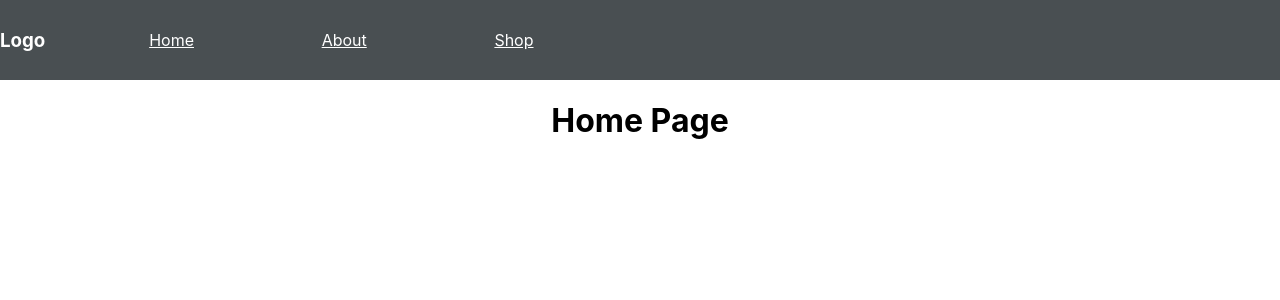
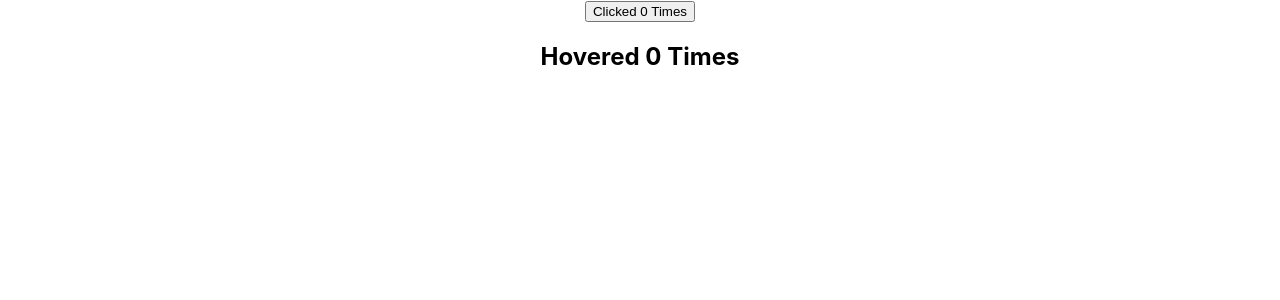
Before and after one commit to Richard-Burd/react-redux-sandbox, a React (Create React App) app in the folder react-codealong/: page / in a window 1280 px wide. Shown: the top 300 px of the page. Built offline with nearby package versions, Linux system fonts and the light colour scheme.

Commit message:
Lesson 37 Completed

```diff
--- a/react-codealong/src/App.js
+++ b/react-codealong/src/App.js
@@ -1,32 +1,34 @@
-import React from 'react';
-import './components_for_react_router_deved_tutorial/router.css';
-import Nav from './components_for_react_router_deved_tutorial/Nav';
-import About from './components_for_react_router_deved_tutorial/About';
-import Shop from './components_for_react_router_deved_tutorial/Shop';
-import ItemDetail from './components_for_react_router_deved_tutorial/ItemDetail';
-import { BrowserRouter as Router, Switch, Route } from 'react-router-dom';
+// Lesson 37 (https://www.youtube.com/watch?v=EZil2OTyB4w&list=PLC3y8-rFHvwgg3vaYJgHGnModB54rxOk3&index=37)
+// This concearns Render Props which refers to a technique for sharing code between
+// React components using a prop whose value is a function.
 
-function App() {
-  return (
-    <Router>
+import React, { Component } from 'react';
+import './App.css';
+import ClickCounterTwo from './components/ClickCounterTwo'
+import HoverCounterTwo from './components/HoverCounterTwo'
+import User from './components/User'
+import CounterTwo from './components/CounterTwo'
+
+class App extends Component {
+  render() {
+    return (
       <div className="App">
-        <Nav />
-        <Switch>
-          {/* NOTE: there are two places to put "exact" and you only need one of them */}
-          <Route /*exact*/ path="/" exact component={Home} />
-          <Route path="/about" component={About} />
-          <Route path="/shop" exact component={Shop} />
-          <Route path="/shop/:id" component={ItemDetail}/>
-        </Switch>
+        <CounterTwo>
+          {(count, incrementCount) => (
+            <ClickCounterTwo count={count} incrementCount={incrementCount} />
+          )}
+        </CounterTwo>
+        <CounterTwo>
+          {(count, incrementCount) => (
+            <HoverCounterTwo count={count} incrementCount={incrementCount} />
+          )}
+        </CounterTwo>
+        {/* <ClickCounterTwo /> */}
+        {/* <HoverCounterTwo /> */}
+        {/* <User render={(isLoggedIn) => isLoggedIn ? "Vishwas" : "Guest"}/> */}
       </div>
-    </Router>
-  );
+    );
+  }
 }
 
-const Home = () => (
-  <div>
-    <h1>Home Page</h1>
-  </div>
-)
-
 export default App;
--- /dev/null
+++ b/react-codealong/src/components/ClickCounterTwo.js
@@ -0,0 +1,17 @@
+// Lesson 36 (https://www.youtube.com/watch?v=NdapMDgNhtE&list=PLC3y8-rFHvwgg3vaYJgHGnModB54rxOk3&index=36)
+// Lesson 37 (https://www.youtube.com/watch?v=EZil2OTyB4w&list=PLC3y8-rFHvwgg3vaYJgHGnModB54rxOk3&index=37)
+// This concearns Render Props which refers to a technique for sharing code between
+// React components using a prop whose value is a function.
+import React, { Component } from 'react'
+
+class ClickCounterTwo extends Component {
+
+  render() {
+    const { count, incrementCount } = this.props
+    return (
+      <button onClick={incrementCount}>Clicked {count} Times</button>
+    )
+  }
+}
+
+export default ClickCounterTwo
--- /dev/null
+++ b/react-codealong/src/components/CounterTwo.js
@@ -0,0 +1,32 @@
+// Lesson 37 (https://www.youtube.com/watch?v=EZil2OTyB4w&list=PLC3y8-rFHvwgg3vaYJgHGnModB54rxOk3&index=37)
+// This concearns Render Props which refers to a technique for sharing code between
+// React components using a prop whose value is a function.
+import React, { Component } from 'react'
+
+class CounterTwo extends Component {
+  constructor(props) {
+    super(props)
+
+    this.state = {
+      count: 0
+    }
+  }
+
+  incrementCount = () => {
+    // prevState is not a keyword and can be any value such as previousState
+    // the first parameter in setState is the actual "previous" state.
+    this.setState(previousState => {
+      return {count : previousState.count + 1}
+    })
+  }
+
+  render() {
+    return (
+      <div>
+        {this.props.children(this.state.count, this.incrementCount)}
+      </div>
+    )
+  }
+}
+
+export default CounterTwo
--- /dev/null
+++ b/react-codealong/src/components/HoverCounterTwo.js
@@ -0,0 +1,18 @@
+// Lesson 36 (https://www.youtube.com/watch?v=NdapMDgNhtE&list=PLC3y8-rFHvwgg3vaYJgHGnModB54rxOk3&index=36)
+// Lesson 37 (https://www.youtube.com/watch?v=EZil2OTyB4w&list=PLC3y8-rFHvwgg3vaYJgHGnModB54rxOk3&index=37)
+// This concearns Render Props which refers to a technique for sharing code between
+// React components using a prop whose value is a function.
+import React, { Component } from 'react'
+
+class HoverCounterTwo extends Component {
+
+  render() {
+    const { count, incrementCount } = this.props
+
+    return (
+      <h2 onMouseOver={incrementCount}>Hovered {count} Times</h2>
+    )
+  }
+}
+
+export default HoverCounterTwo
--- /dev/null
+++ b/react-codealong/src/components/User.js
@@ -0,0 +1,16 @@
+// Lesson 37 (https://www.youtube.com/watch?v=EZil2OTyB4w&list=PLC3y8-rFHvwgg3vaYJgHGnModB54rxOk3&index=37)
+// This concearns Render Props which refers to a technique for sharing code between
+// React components using a prop whose value is a function.
+import React, { Component } from 'react'
+
+class User extends Component {
+  render() {
+    return (
+      <div>
+        {this.props.render(false)}
+      </div>
+    )
+  }
+}
+
+export default User
--- a/react-codealong/src/components/withCounter.js
+++ b/react-codealong/src/components/withCounter.js
@@ -1,5 +1,7 @@
 // Lesson 34 (https://www.youtube.com/watch?v=rsBQj6X7UK8&list=PLC3y8-rFHvwgg3vaYJgHGnModB54rxOk3&index=34)
 // This concearns Higher Order Components (HOC) - the naming convention is lowerCamelCase
+// This works with "ClickCounter.js" and "HoverCounter.js" - to get this to work,
+// just import those two components into App.js and they will pull in this file
 import React from 'react';
 
 // FORMATTING
```
Also changed, not shown: react-codealong/src/App.js (react_router_deved_tutorial).js (+26 -10 lines), 1 other file (tests, documents, lock files or other folders).
